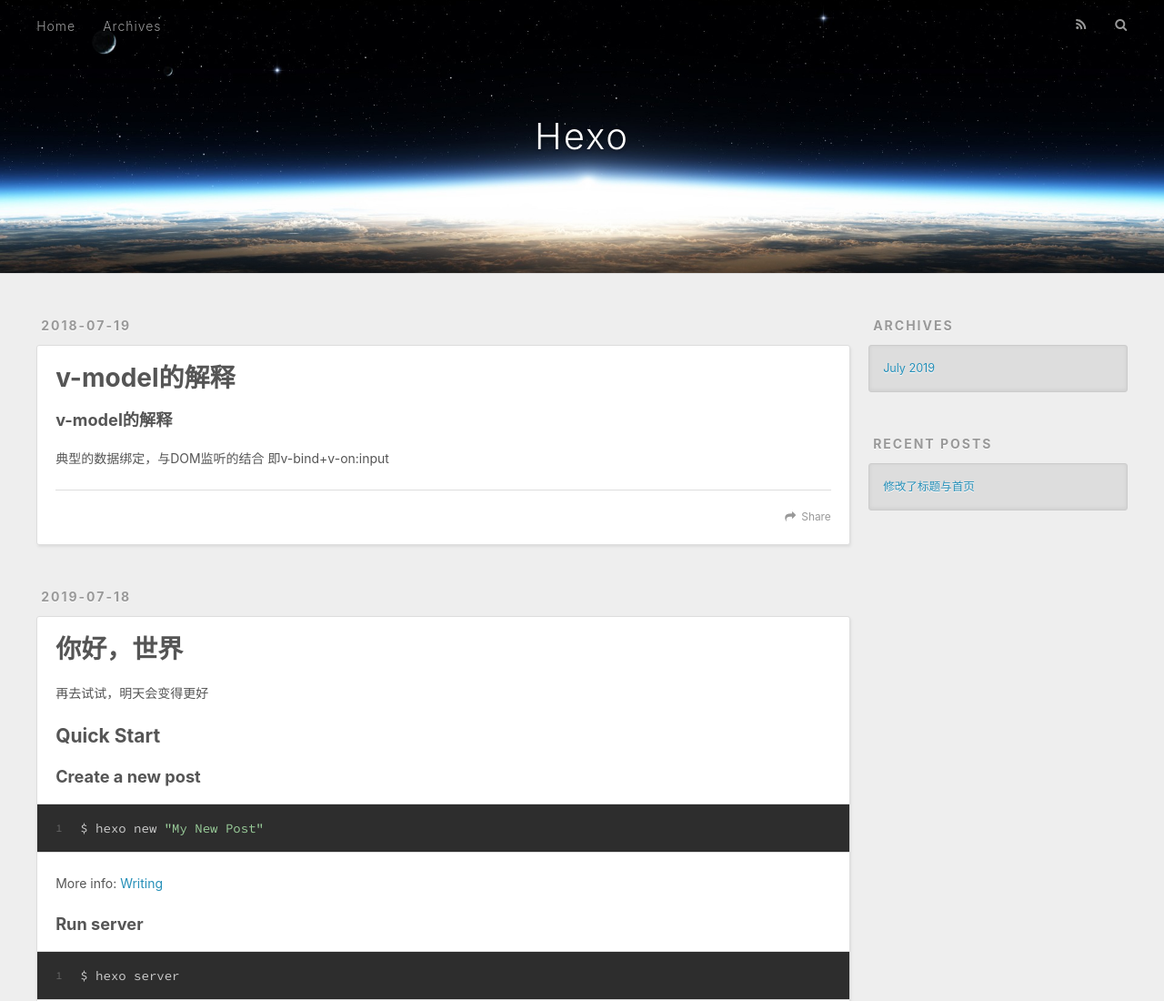
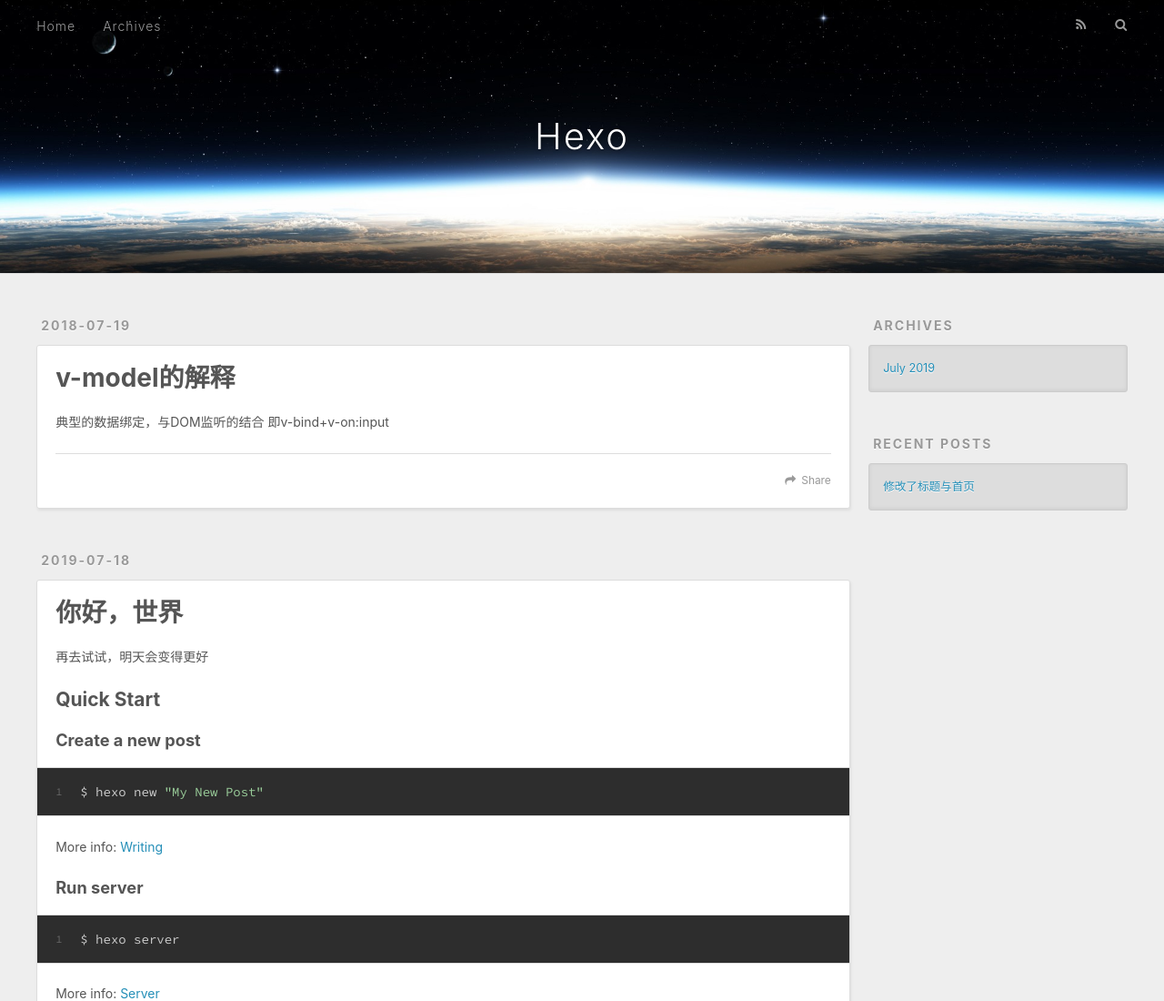
Before and after one commit to BustJustice/BustJustice.github.io, a plain HTML site: page index.html in a window 1280 px wide. Shown: the top 1100 px of the page at 91% size. Drawn offline with nearby package versions, Linux system fonts and the light colour scheme.

Commit message:
Site updated: 2019-07-19 21:41:08

```diff
--- a/index.html
+++ b/index.html
@@ -78,9 +78,7 @@
                                 <a class="article-title" href="/2019/07/18/hello-world/">v-model的解释</a>
                             </h1>
                         </header>
-
                         <div class="article-entry" itemprop="articleBody">
-                            <h3>v-model的解释</h3>
                             <p>
                                 典型的数据绑定，与DOM监听的结合
                                 即v-bind+v-on:input
```
